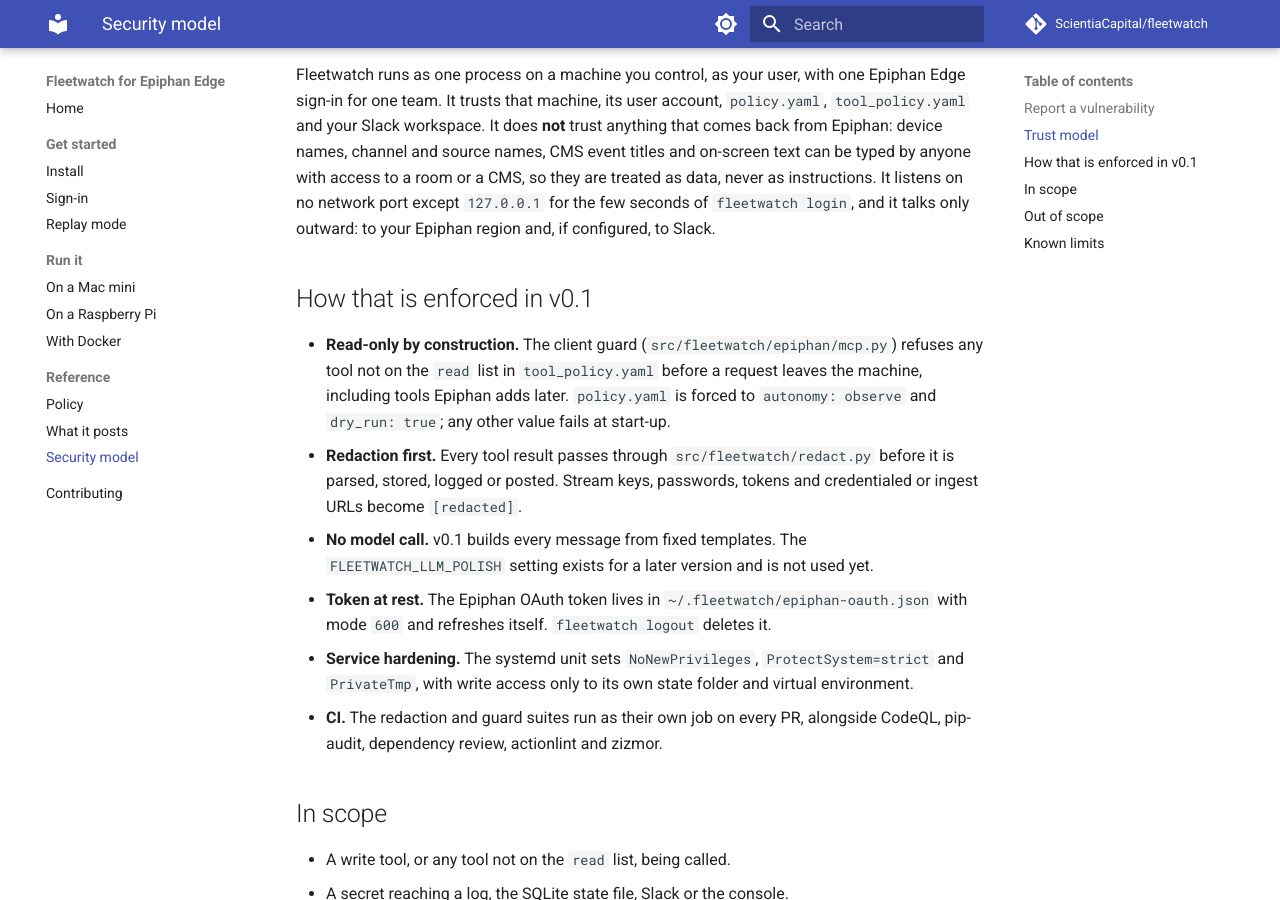
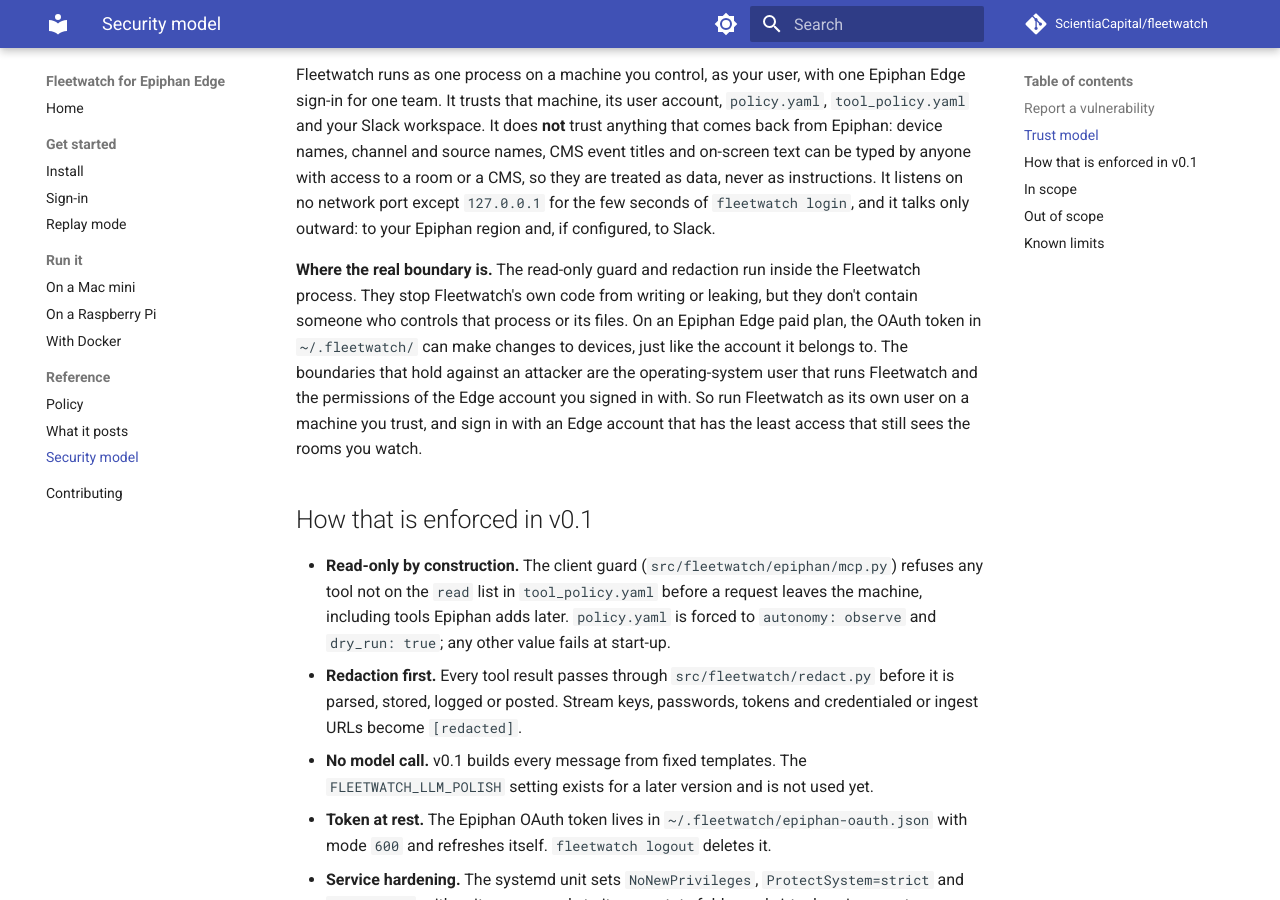
Before and after one commit to ScientiaCapital/fleetwatch, an MkDocs documentation site: the page built from docs/security.md, in a window 1280 px wide and 900 px high, scrolled down 629 px. Built offline with MkDocs 1.6.1 and Material for MkDocs 9.7.7, drawn with Linux system fonts in a browser that asks for light colours; comment, search, counter and statistics services are not loaded.

Commit message:
ci: match peer repo hardening (required smoke, SBOM, hadolint, pre-commit) (#9)
From a review of the openclaw/openclaw and NousResearch/hermes-agent repos:
- install-smoke and actions-lint run on every PR so they can be required.
- docker: hadolint (pinned by digest); release images get an SBOM and
  max-mode provenance next to the attestation.
- .pre-commit-config.yaml: detect-private-key, ruff, shellcheck, actionlint,
  zizmor, all pinned by SHA.
- .github/release.yml: categories for generated release notes.
- SECURITY.md: say plainly that the guard is in-process and the real
  boundaries are the OS user and the Edge account's permissions.

Co-authored-by: Claude Opus 5.5 <noreply@anthropic.com>

```diff
--- a/SECURITY.md
+++ b/SECURITY.md
@@ -25,6 +25,14 @@ does **not** trust anything that comes back from Epiphan: device names, channel
 titles and on-screen text can be typed by anyone with access to a room or a CMS, so they are treated as data,
 never as instructions. It listens on no network port except `127.0.0.1` for the few seconds of `fleetwatch
 login`, and it talks only outward: to your Epiphan region and, if configured, to Slack.
+
+**Where the real boundary is.** The read-only guard and redaction run inside the Fleetwatch process. They stop
+Fleetwatch's own code from writing or leaking, but they don't contain someone who controls that process or its
+files. On an Epiphan Edge paid plan, the OAuth token in `~/.fleetwatch/` can make changes to devices, just like
+the account it belongs to. The boundaries that hold against an attacker are the operating-system user that runs
+Fleetwatch and the permissions of the Edge account you signed in with. So run Fleetwatch as its own user on a
+machine you trust, and sign in with an Edge account that has the least access that still sees the rooms you
+watch.
 
 ## How that is enforced in v0.1
 
```
Also changed, not shown: .pre-commit-config.yaml (added, +28 -0 lines), 4 other files.
